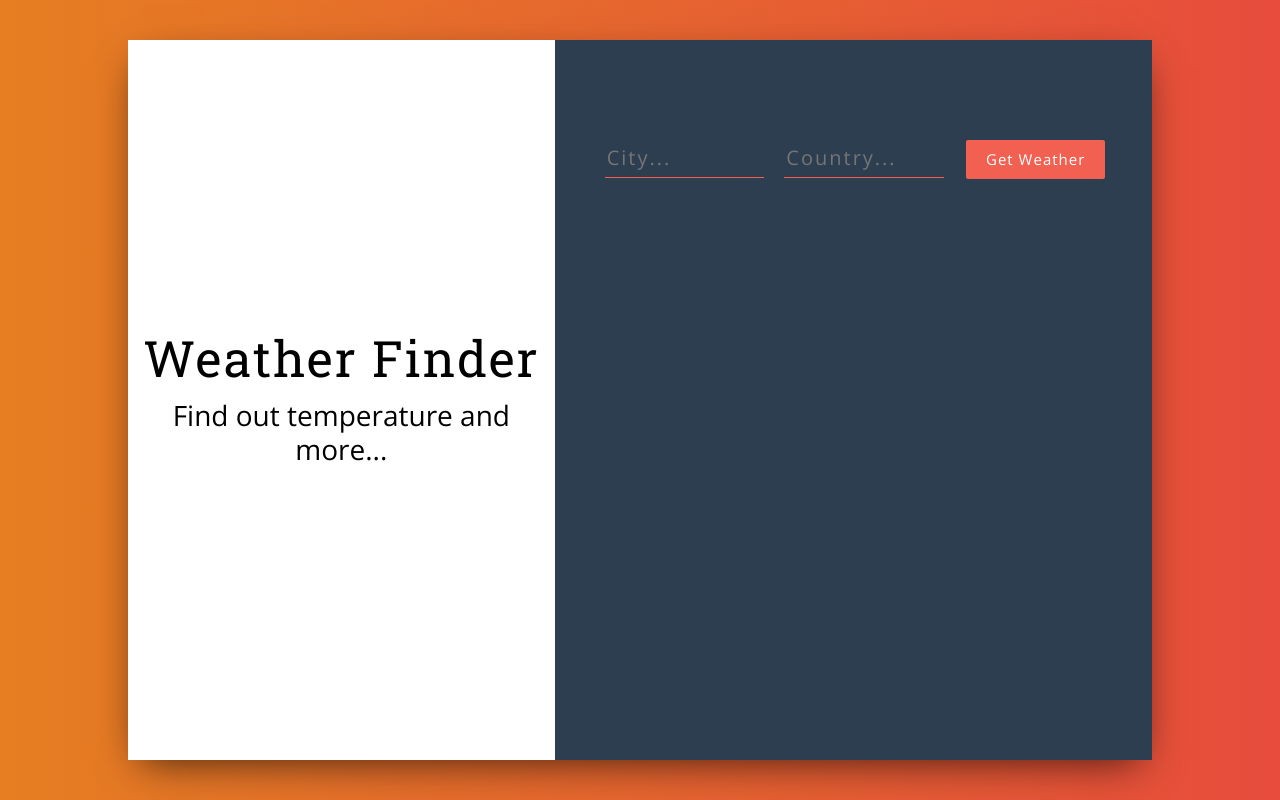
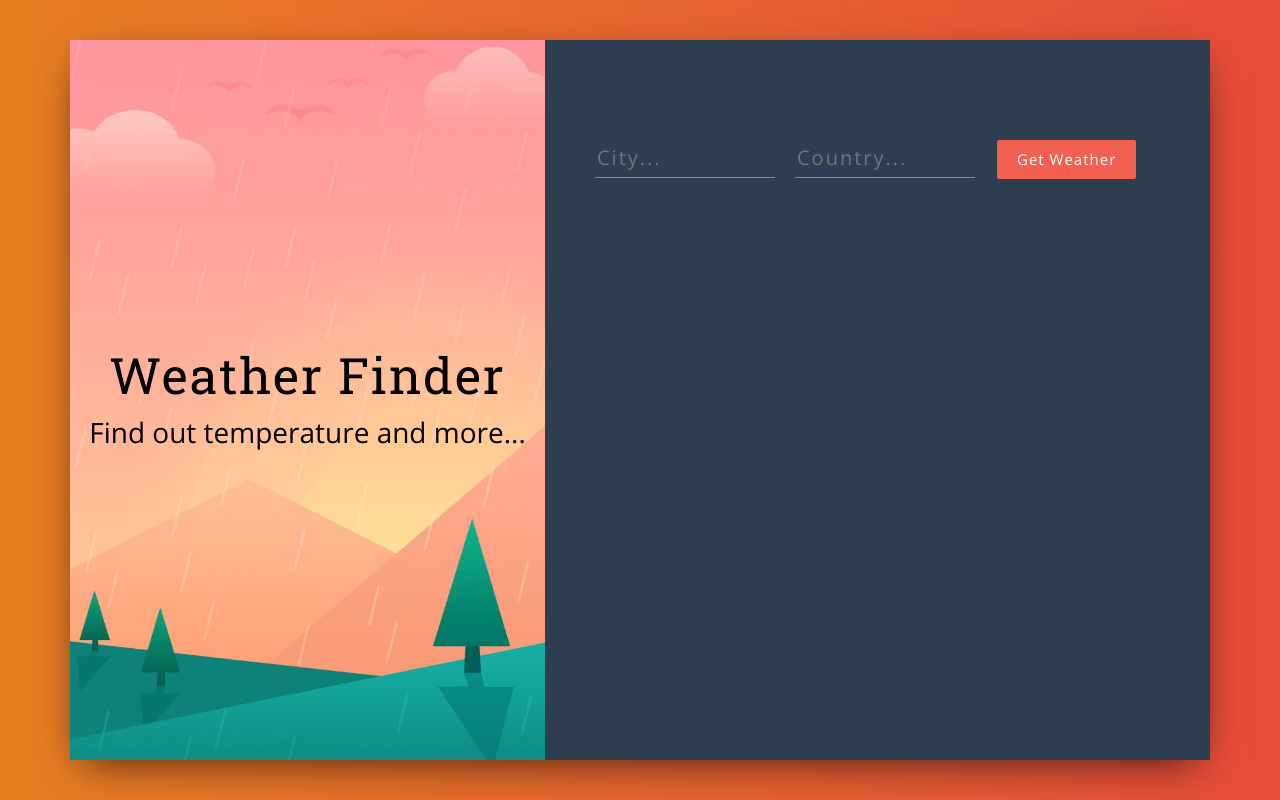
Before and after one commit to erosales95/react-weather-app, a React (Create React App) app in the folder weather-app/: page / in a window 1280 px wide. Built offline with nearby package versions, Linux system fonts and the light colour scheme.

Commit message:
added picture and commented out width on main

```diff
--- a/weather-app/src/App.css
+++ b/weather-app/src/App.css
@@ -18,14 +18,13 @@ body {
   height: 90vh;
   background: #fff;
   box-shadow: 0px 13px 40px -13px rgba(0,0,0,0.75);
-  width: 80%;
+  /* width: 80%; */
   margin: 0 auto;
 }
 
 .title-container {
   height: 90vh;
-  /* background: url("img/bg.jpg") center center no-repeat; */
-  /* find out what image to add here */
+  background: url("img/bg.jpg") center center no-repeat;
   background-size: cover;
   display: flex;
   align-items: center;
```
Also changed, not shown: weather-app/src/img/bg.jpg (added).
